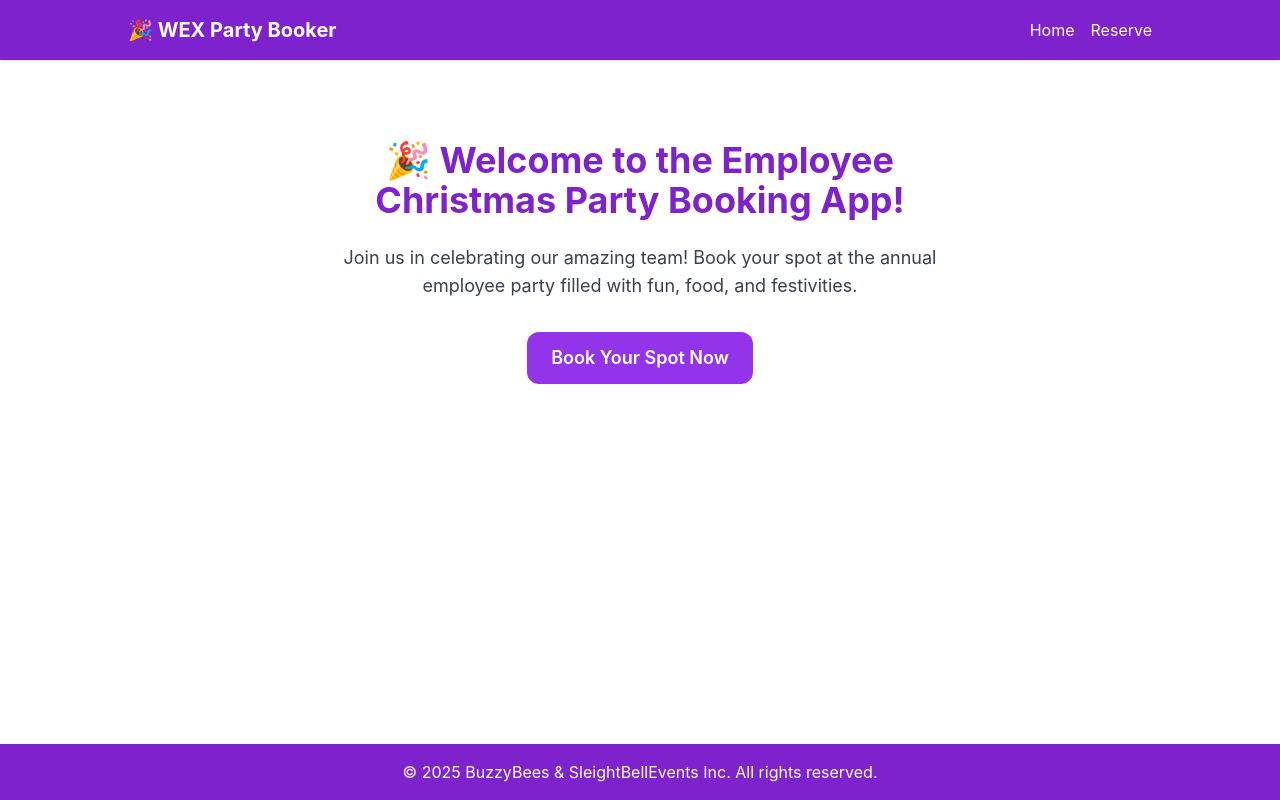
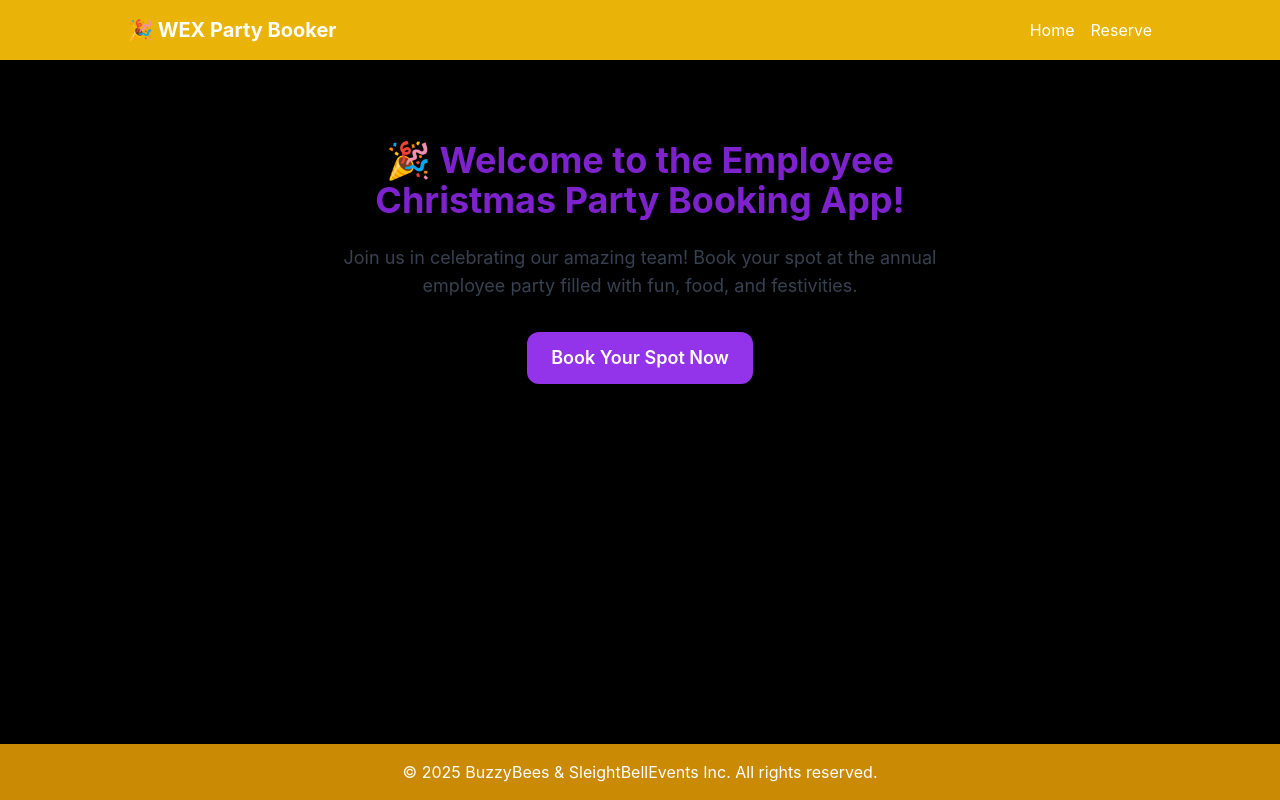
Before and after one commit to edksam/party-booking-app, a React (Create React App) app in the folder frontend/: page / in a window 1280 px wide. Built offline with nearby package versions, Linux system fonts and the light colour scheme.

Commit message:
AAAAAAAAAAAAAAAAAAAAAAAAAAAAAA

```diff
--- a/frontend/src/components/Footer.jsx
+++ b/frontend/src/components/Footer.jsx
@@ -1,6 +1,6 @@
 function Footer() {
     return(
-        <footer className="bg-purple-700 text-white p-4 text-center mt-8">
+        <footer className="bg-yellow-600 text-white p-4 text-center mt-8">
             <p>&copy; {new Date().getFullYear()} BuzzyBees & SleightBellEvents Inc. All rights reserved.</p>
         </footer>
     )
--- a/frontend/src/components/Header.jsx
+++ b/frontend/src/components/Header.jsx
@@ -2,7 +2,7 @@ import { Link } from 'react-router-dom';
 
 function Header() {
   return (
-    <header className="bg-purple-700 text-white py-4 px-6 shadow">
+    <header className="bg-yellow-500 text-white py-4 px-6 shadow">
       <div className="flex justify-between items-center max-w-5xl mx-auto">
         <h1 className="text-xl font-bold">🎉 WEX Party Booker</h1>
         <nav className="space-x-4">
--- a/frontend/src/index.css
+++ b/frontend/src/index.css
@@ -9,6 +9,7 @@ body {
     sans-serif;
   -webkit-font-smoothing: antialiased;
   -moz-osx-font-smoothing: grayscale;
+  background-color: black;
 }
 
 code {
```
